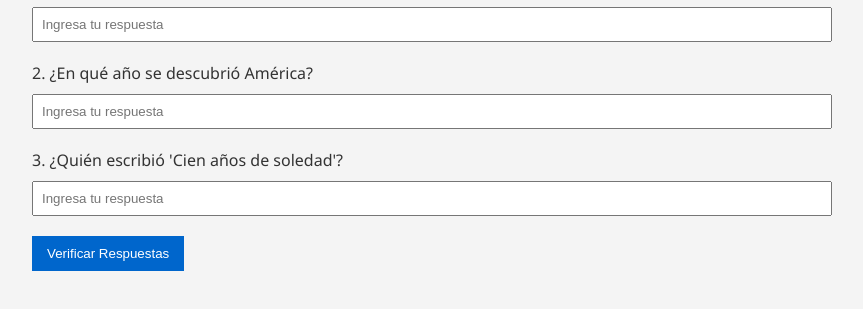
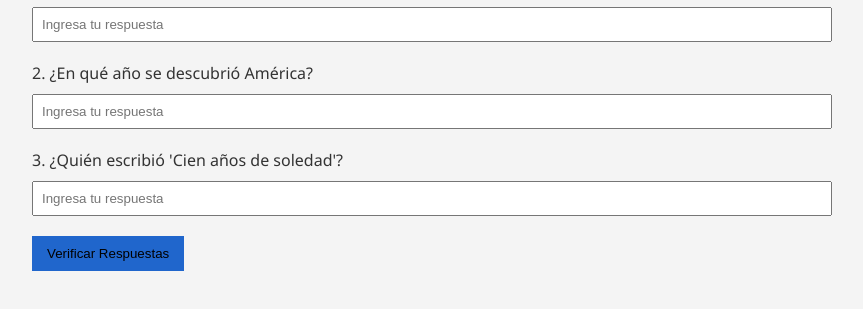
Before and after one commit to jritsqmet/isi-temp, a plain HTML site: page preguntas.html in a window 1280 px wide. Shown: the part 131-440 px from the top of the page, without its empty margins (208-1071 px from the left). Drawn offline with Linux system fonts and the light colour scheme.

Commit message:
Update preguntas.html

```diff
--- a/preguntas.html
+++ b/preguntas.html
@@ -35,15 +35,15 @@
         }
 
         button {
-            background-color: #0066cc;
-            color: #fff;
+            background-color: #2066cc;
+            color: #fff31;
             padding: 10px 15px;
             border: none;
             cursor: pointer;
         }
 
         button:hover {
-            background-color: #004080;
+            background-color: #054080;
         }
 
         .result {
```
